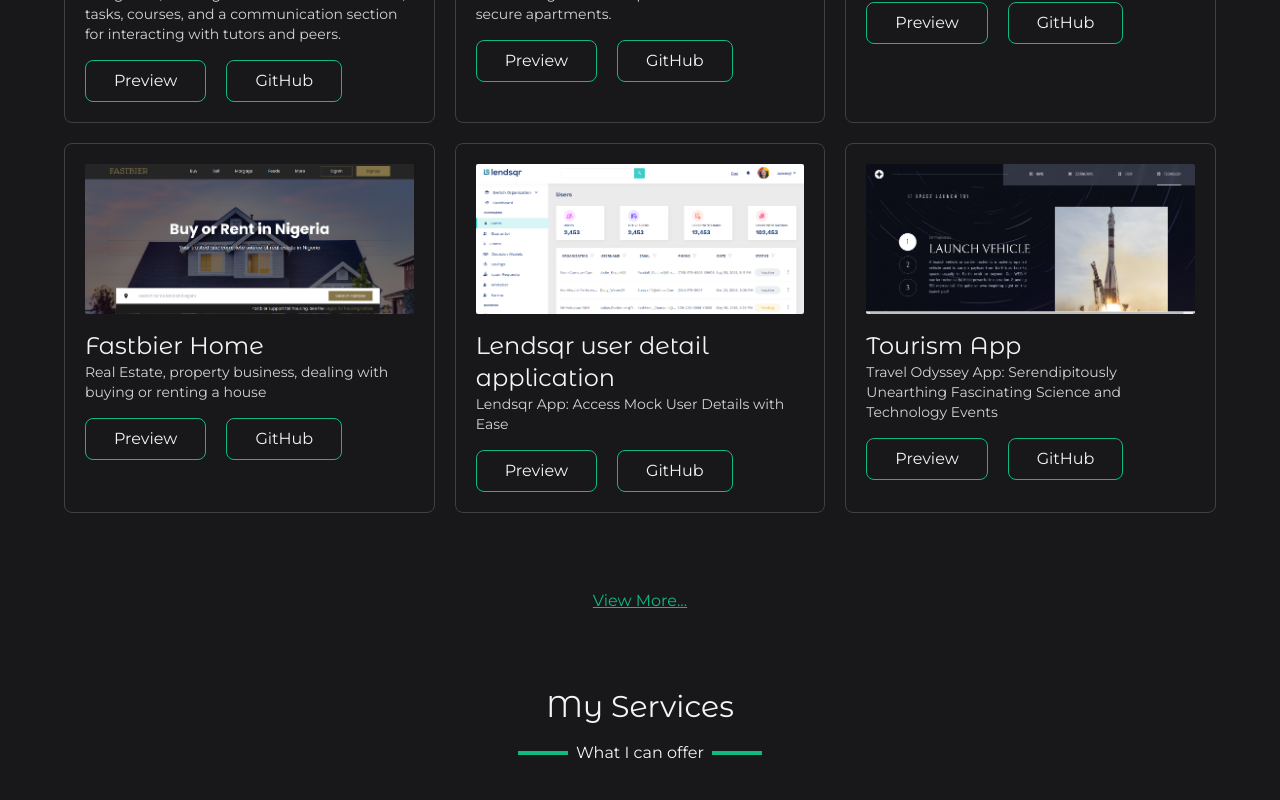
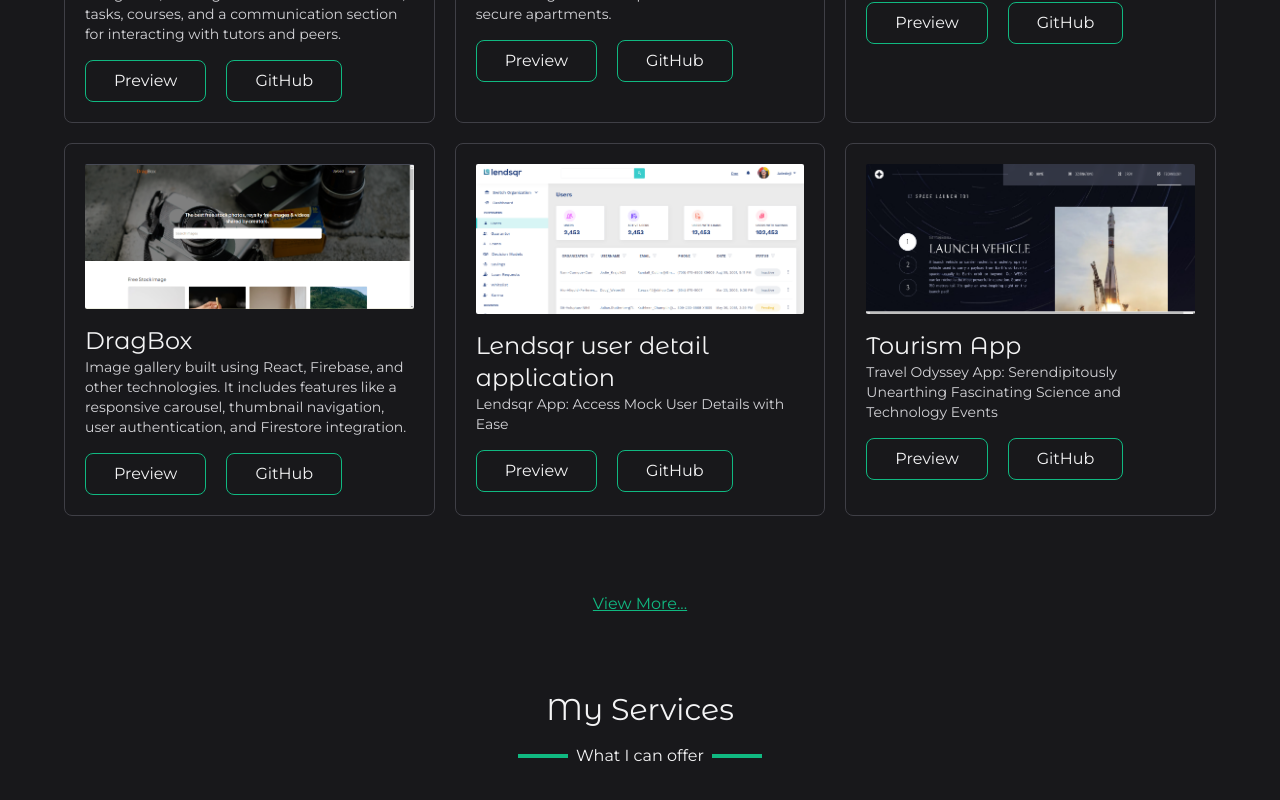
Before and after one commit to dev-harbiola/portfolio, a React (Vite) app: page / in a window 1280 px wide. Shown: the part 2277-3077 px from the top of the page. Built offline with nearby package versions, Linux system fonts and the light colour scheme.

Commit message:
change: profile image changes

```diff
--- a/src/data/projects.ts
+++ b/src/data/projects.ts
@@ -4,6 +4,7 @@ import countries from "../assets/countries.png";
 import fastbier from "../assets/fastbier.png";
 import lendsqr from "../assets/lendsqr.png";
 import tourism from "../assets/tourism.png";
+import dragbox from "../assets/dragbox.png"
 
 const projects = [
   {
@@ -47,15 +48,15 @@ const projects = [
 
   {
     id: 4,
-    name: "Fastbier Home",
+    name: "DragBox",
     description:
-      "Real Estate, property business, dealing with buying or renting a house",
+      "Image gallery built using React, Firebase, and other technologies. It includes features like a responsive carousel, thumbnail navigation, user authentication, and Firestore integration.",
     link: {
-      preview: "https://fastbier.vercel.app/",
-      github: "https://github.com/abiolafasanya/fastbier",
+      preview: "https://dragboxs.vercel.app/",
+      github: "https://github.com/abiolafasanya/dragbox",
     },
-    stack: "NextJs, Tailwindcss, Javascript",
-    image: fastbier,
+    stack: "NextJs, Tailwindcss, Firebase",
+    image: dragbox,
   },
 
   {
@@ -70,11 +71,11 @@ const projects = [
     image: lendsqr,
   },
 
-
   {
     id: 6,
     name: "Tourism App",
-    description: "Travel Odyssey App: Serendipitously Unearthing Fascinating Science and Technology Events",
+    description:
+      "Travel Odyssey App: Serendipitously Unearthing Fascinating Science and Technology Events",
     link: {
       preview: "https://tourism-jnc726k2r-fastbeetech.vercel.app/",
       github: "https://github.com/abiolafasanya/tourism/",
```
Also changed, not shown: src/assets/dragbox.png (added).
